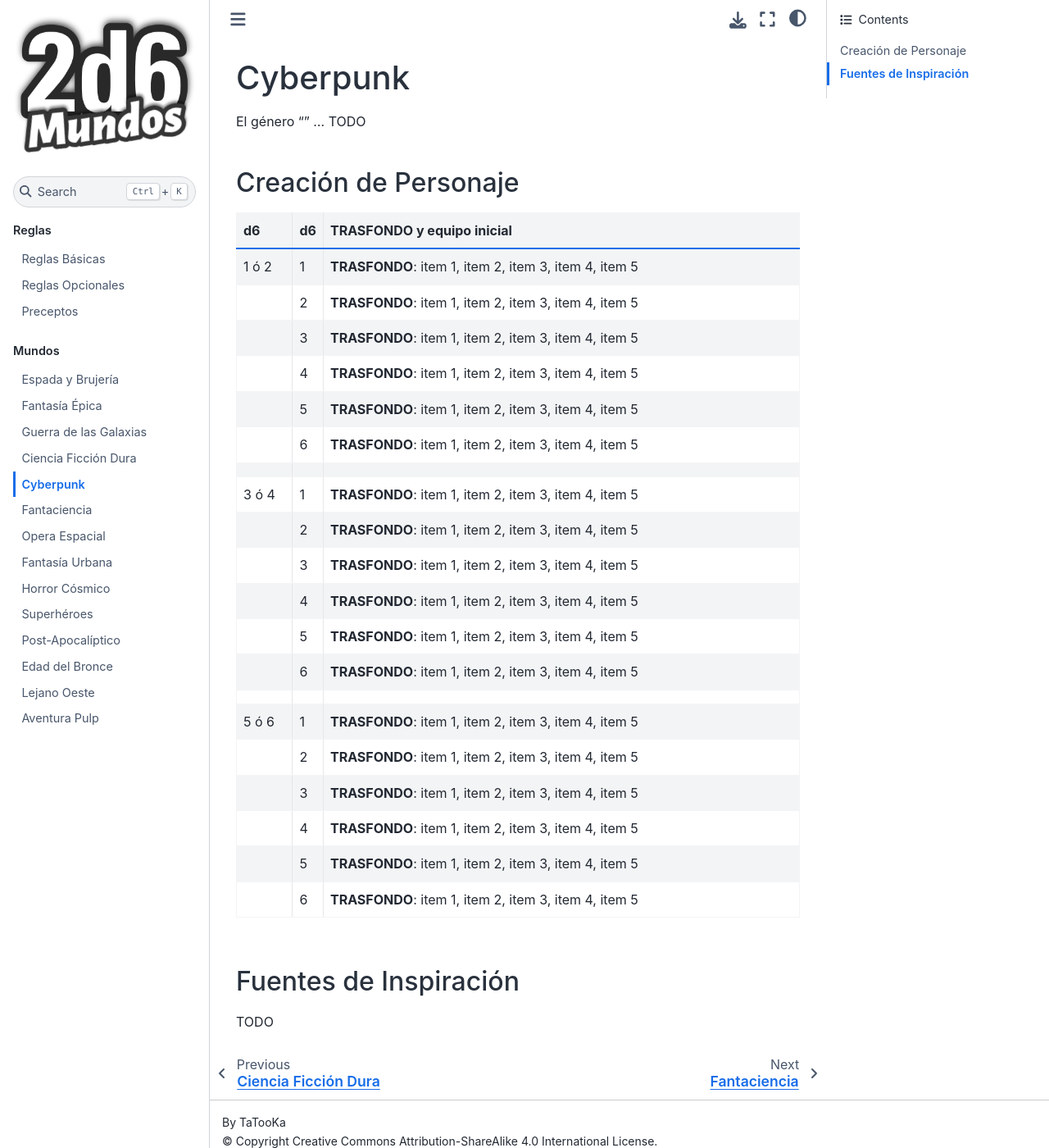
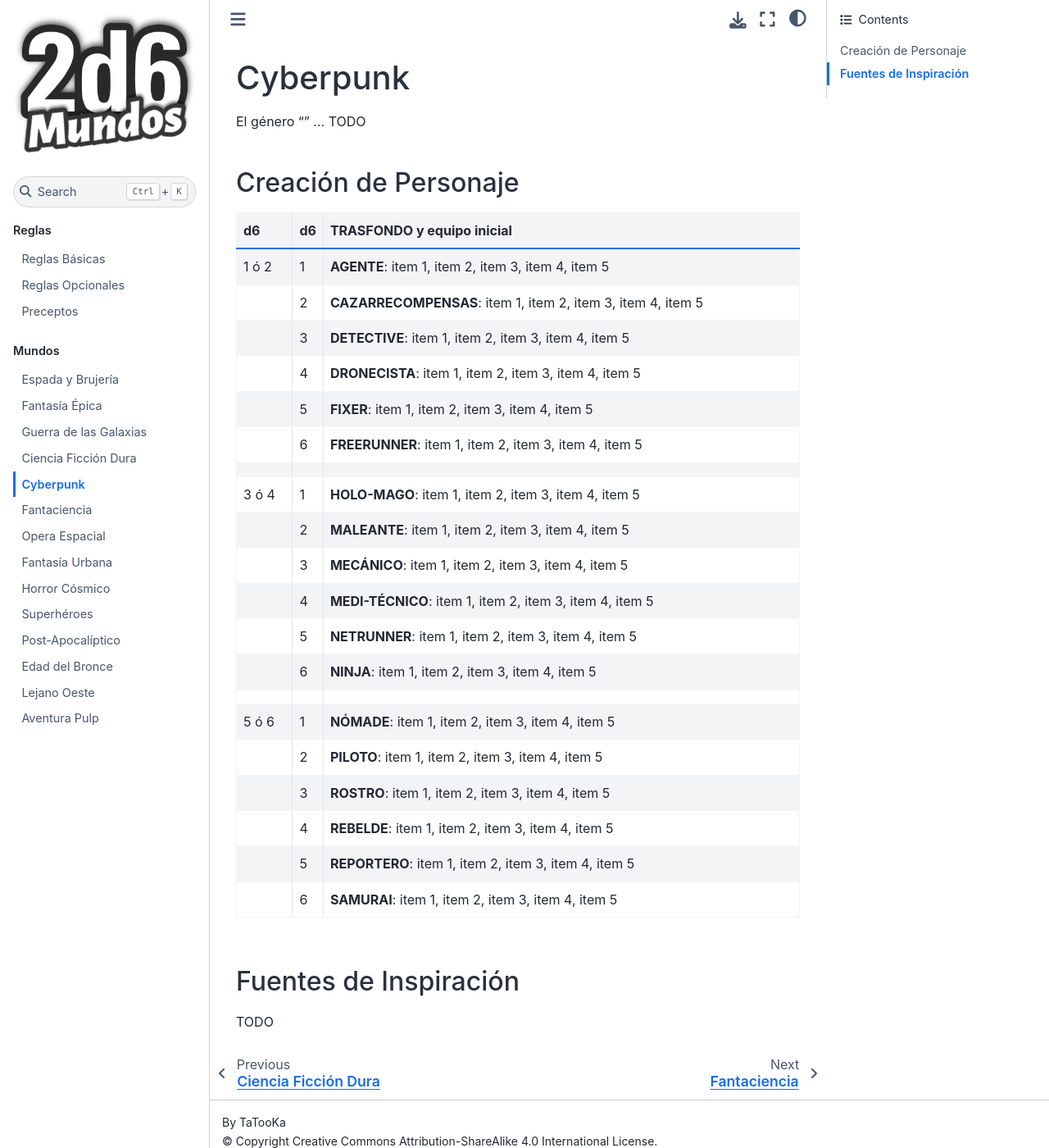
Before and after one commit to TaTooKa/2d6Mundos, a Sphinx documentation site: the page built from docs/source/pages/worlds/cyberpunk.rst, in a window 1280 px wide and 1400 px high. Shown: the whole window at 82% size. Built offline with Sphinx 7.4.7 and the Sphinx Book theme 1.1.4, drawn with Linux system fonts in a browser that asks for light colours; some web fonts are replaced.

Commit message:
add cyberpunk background names.

```diff
--- a/docs/source/pages/worlds/cyberpunk.rst
+++ b/docs/source/pages/worlds/cyberpunk.rst
@@ -10,26 +10,26 @@ Creación de Personaje
    :widths: 10, 5, 85
    :header: "d6", "d6", "TRASFONDO y equipo inicial"
 
-   "1 ó 2", "1", "**TRASFONDO**: item 1, item 2, item 3, item 4, item 5"
-   "", "2", "**TRASFONDO**: item 1, item 2, item 3, item 4, item 5"
-   "", "3", "**TRASFONDO**: item 1, item 2, item 3, item 4, item 5"
-   "", "4", "**TRASFONDO**: item 1, item 2, item 3, item 4, item 5"
-   "", "5", "**TRASFONDO**: item 1, item 2, item 3, item 4, item 5"
-   "", "6", "**TRASFONDO**: item 1, item 2, item 3, item 4, item 5"
+   "1 ó 2", "1", "**AGENTE**: item 1, item 2, item 3, item 4, item 5"
+   "", "2", "**CAZARRECOMPENSAS**: item 1, item 2, item 3, item 4, item 5"
+   "", "3", "**DETECTIVE**: item 1, item 2, item 3, item 4, item 5"
+   "", "4", "**DRONECISTA**: item 1, item 2, item 3, item 4, item 5"
+   "", "5", "**FIXER**: item 1, item 2, item 3, item 4, item 5"
+   "", "6", "**FREERUNNER**: item 1, item 2, item 3, item 4, item 5"
    "", "", ""
-   "3 ó 4", "1", "**TRASFONDO**: item 1, item 2, item 3, item 4, item 5"
-   "", "2", "**TRASFONDO**: item 1, item 2, item 3, item 4, item 5"
-   "", "3", "**TRASFONDO**: item 1, item 2, item 3, item 4, item 5"
-   "", "4", "**TRASFONDO**: item 1, item 2, item 3, item 4, item 5"
-   "", "5", "**TRASFONDO**: item 1, item 2, item 3, item 4, item 5"
-   "", "6", "**TRASFONDO**: item 1, item 2, item 3, item 4, item 5"
+   "3 ó 4", "1", "**HOLO-MAGO**: item 1, item 2, item 3, item 4, item 5"
+   "", "2", "**MALEANTE**: item 1, item 2, item 3, item 4, item 5"
+   "", "3", "**MECÁNICO**: item 1, item 2, item 3, item 4, item 5"
+   "", "4", "**MEDI-TÉCNICO**: item 1, item 2, item 3, item 4, item 5"
+   "", "5", "**NETRUNNER**: item 1, item 2, item 3, item 4, item 5"
+   "", "6", "**NINJA**: item 1, item 2, item 3, item 4, item 5"
    "", "", ""
-   "5 ó 6", "1", "**TRASFONDO**: item 1, item 2, item 3, item 4, item 5"
-   "", "2", "**TRASFONDO**: item 1, item 2, item 3, item 4, item 5"
-   "", "3", "**TRASFONDO**: item 1, item 2, item 3, item 4, item 5"
-   "", "4", "**TRASFONDO**: item 1, item 2, item 3, item 4, item 5"
-   "", "5", "**TRASFONDO**: item 1, item 2, item 3, item 4, item 5"
-   "", "6", "**TRASFONDO**: item 1, item 2, item 3, item 4, item 5"
+   "5 ó 6", "1", "**NÓMADE**: item 1, item 2, item 3, item 4, item 5"
+   "", "2", "**PILOTO**: item 1, item 2, item 3, item 4, item 5"
+   "", "3", "**ROSTRO**: item 1, item 2, item 3, item 4, item 5"
+   "", "4", "**REBELDE**: item 1, item 2, item 3, item 4, item 5"
+   "", "5", "**REPORTERO**: item 1, item 2, item 3, item 4, item 5"
+   "", "6", "**SAMURAI**: item 1, item 2, item 3, item 4, item 5"
 
 Fuentes de Inspiración
 ----------------------
```
